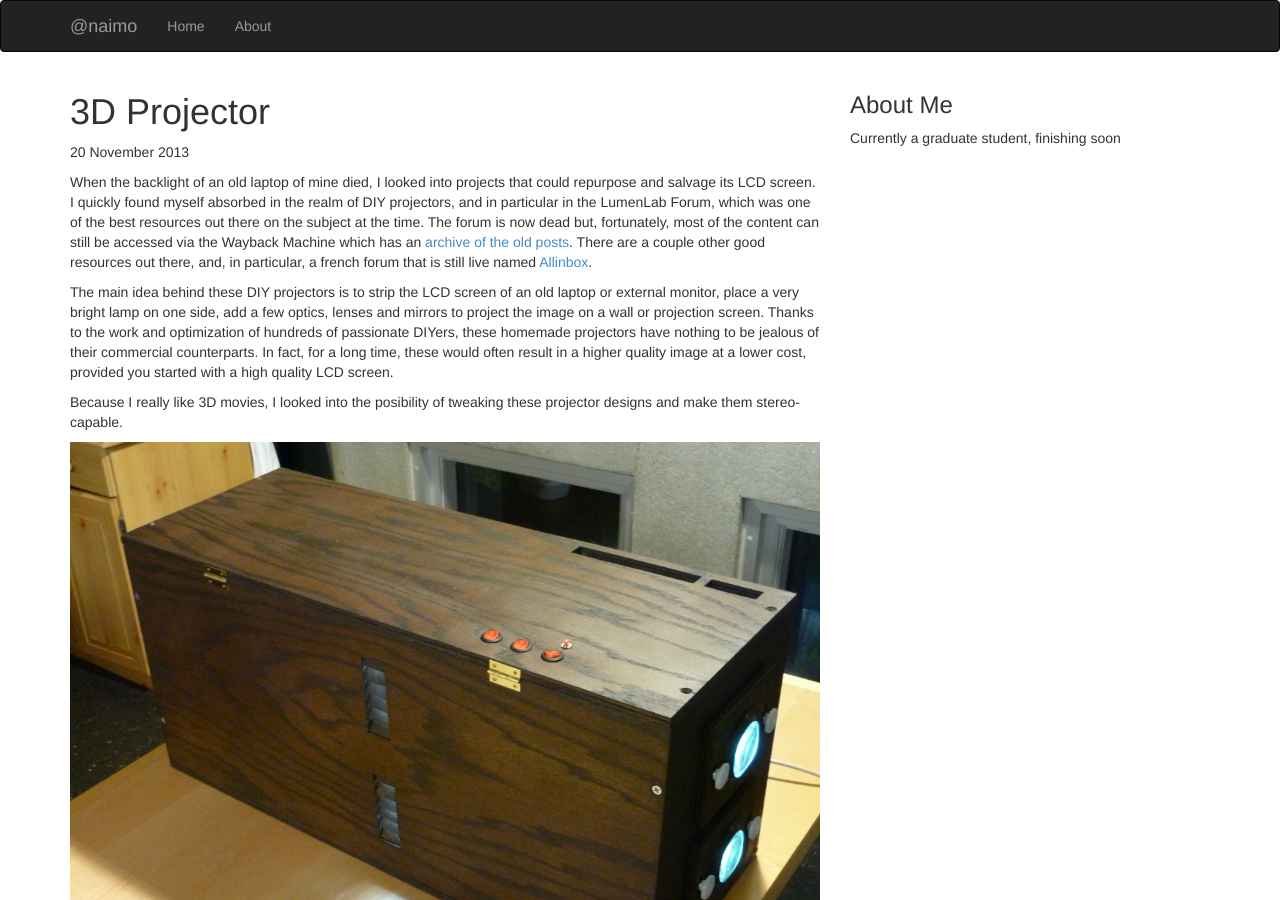
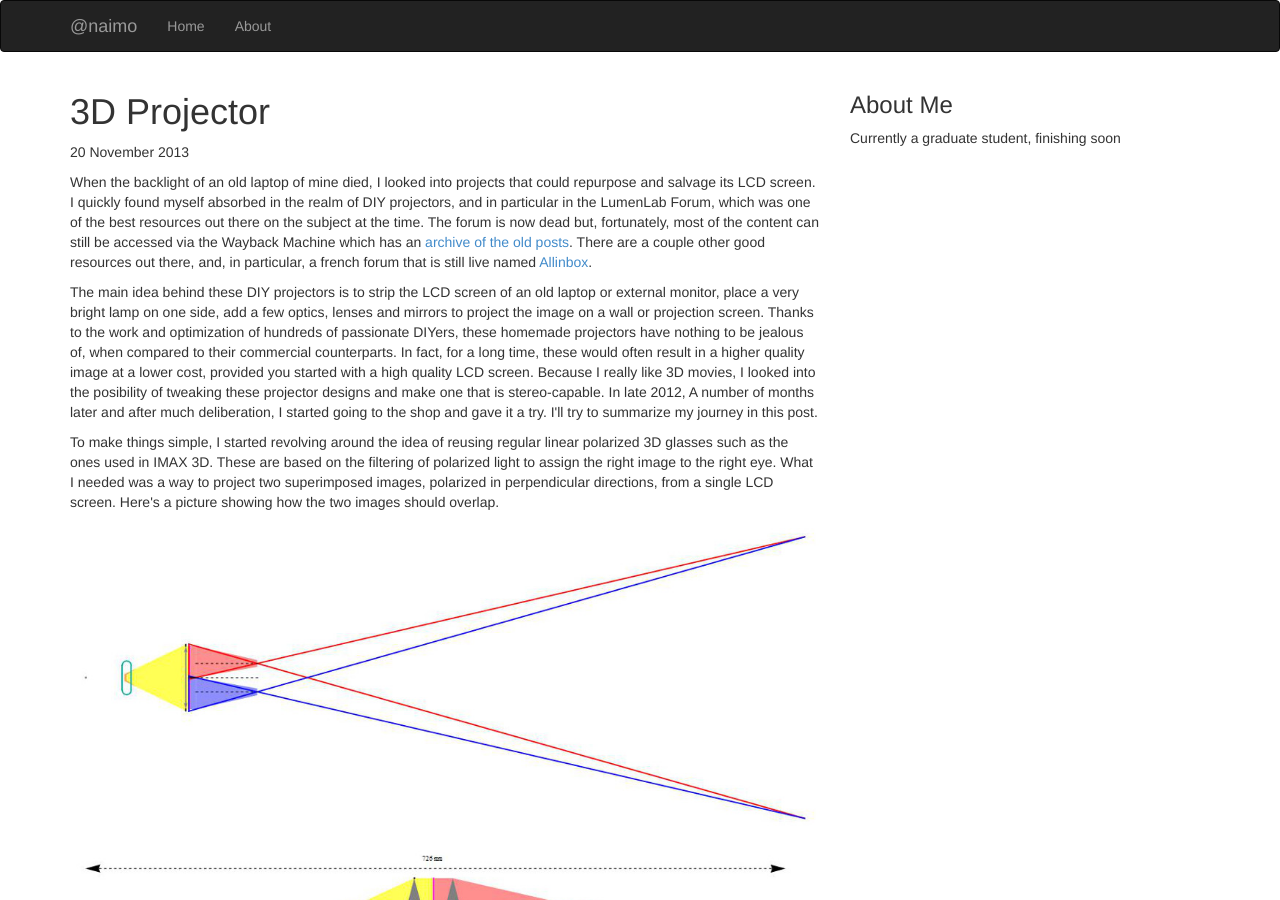
Before and after one commit to naimo/nicolas.github.com, a Jekyll site: the page built from _posts/2013-11-20-3d-projector.md, in a window 1280 px wide and 900 px high. Built offline with Jekyll 4.4.1, drawn with Linux system fonts in a browser that asks for light colours; Markdown is read by kramdown in place of the engine named in the settings.

Commit message:
further edits

```diff
--- a/_posts/2013-11-20-3d-projector.md
+++ b/_posts/2013-11-20-3d-projector.md
@@ -8,16 +8,18 @@ When the backlight of an old laptop of mine died, I looked into projects that co
 </p>
 
 <p>
-The main idea behind these DIY projectors is to strip the LCD screen of an old laptop or external monitor, place a very bright lamp on one side, add a few optics, lenses and mirrors to project the image on a wall or projection screen. Thanks to the work and optimization of hundreds of passionate DIYers, these homemade projectors have nothing to be jealous of their commercial counterparts. In fact, for a long time, these would often result in a higher quality image at a lower cost, provided you started with a high quality LCD screen.
+The main idea behind these DIY projectors is to strip the LCD screen of an old laptop or external monitor, place a very bright lamp on one side, add a few optics, lenses and mirrors to project the image on a wall or projection screen. Thanks to the work and optimization of hundreds of passionate DIYers, these homemade projectors have nothing to be jealous of, when compared to their commercial counterparts. In fact, for a long time, these would often result in a higher quality image at a lower cost, provided you started with a high quality LCD screen. Because I really like 3D movies, I looked into the posibility of tweaking these projector designs and make one that is stereo-capable. In late 2012, A number of months later and after much deliberation, I started going to the shop and gave it a try. I'll try to summarize my journey in this post.
 </p>
 
 <p>
-Because I really like 3D movies, I looked into the posibility of tweaking these projector designs and make them stereo-capable.
+To make things simple, I started revolving around the idea of reusing regular linear polarized 3D glasses such as the ones used in IMAX 3D. These are based on the filtering of polarized light to assign the right image to the right eye. What I needed was a way to project two superimposed images, polarized in perpendicular directions, from a single LCD screen. Here's a picture showing how the two images should overlap.
 </p>
-
-<p><img src="{{ site.url }}/assets/img/projector_main.jpg" class="img-responsive" alt="Finished projector"></p>
-
 
 <p><img src="{{ site.url }}/assets/img/projector_overlap.jpg" class="img-responsive" alt=""></p>
 
+
+
 <p><img src="{{ site.url }}/assets/img/projector_sideview.jpg" class="img-responsive" alt=""></p>
+
+
+<p><img src="{{ site.url }}/assets/img/projector_main.jpg" class="img-responsive" alt="Finished projector"></p>
```
